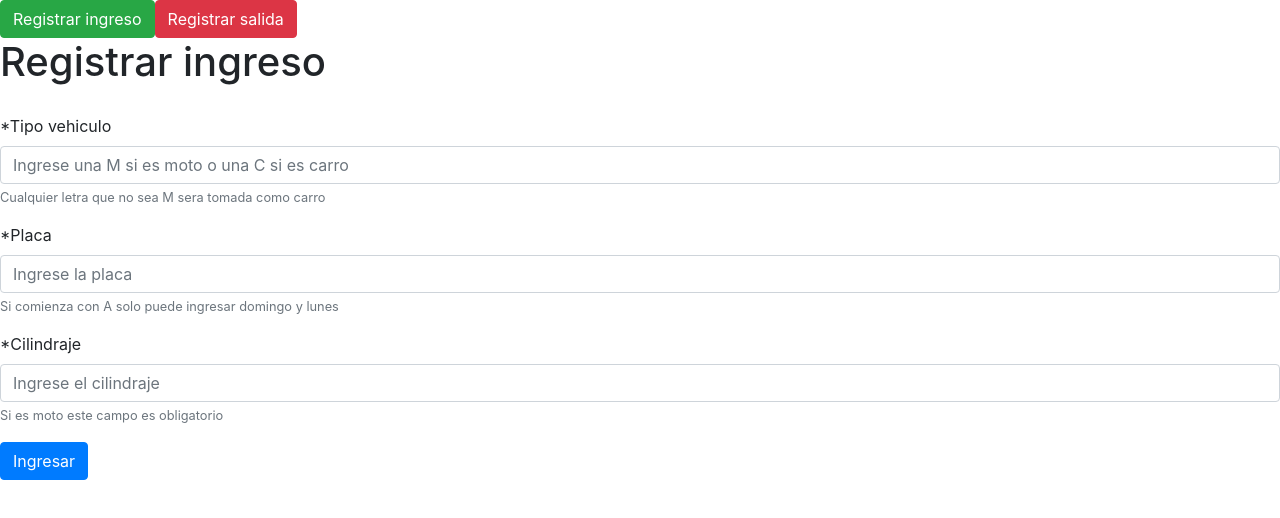
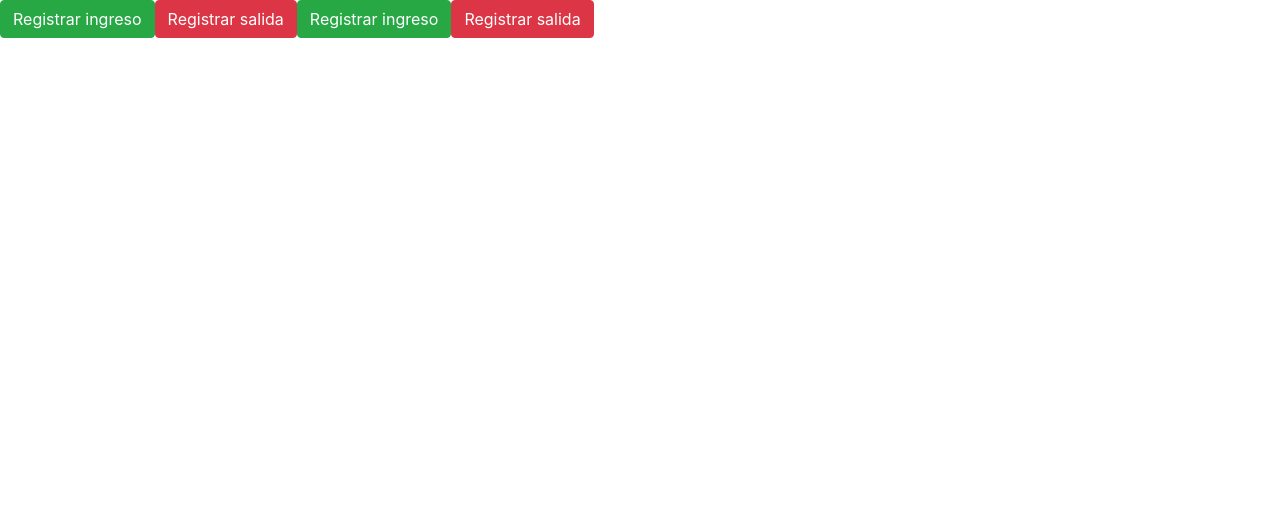
Before and after one commit to Alejolaya/frontParqueadero, an Angular app: page /AppComponent in a window 1280 px wide. Shown: the top 518 px of the page. Built offline with nearby package versions, Linux system fonts and the light colour scheme.

Commit message:
se corrige el routing

```diff
--- a/src/app/app.component.html
+++ b/src/app/app.component.html
@@ -1,4 +1,5 @@
 <button type="button" [routerLink]="['/RegistrarIngresoComponent']" class="btn btn-success">Registrar ingreso</button>
 <button type="button" [routerLink]="['/RegistrarSalidaComponent']" class="btn btn-danger">Registrar salida</button>
 
-<app-registrar-ingreso></app-registrar-ingreso>
+
+<router-outlet></router-outlet>
```
